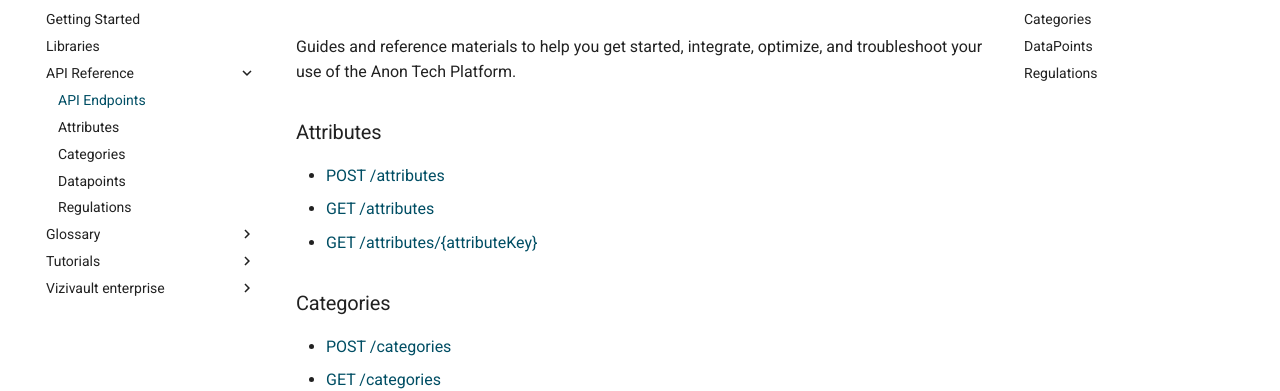
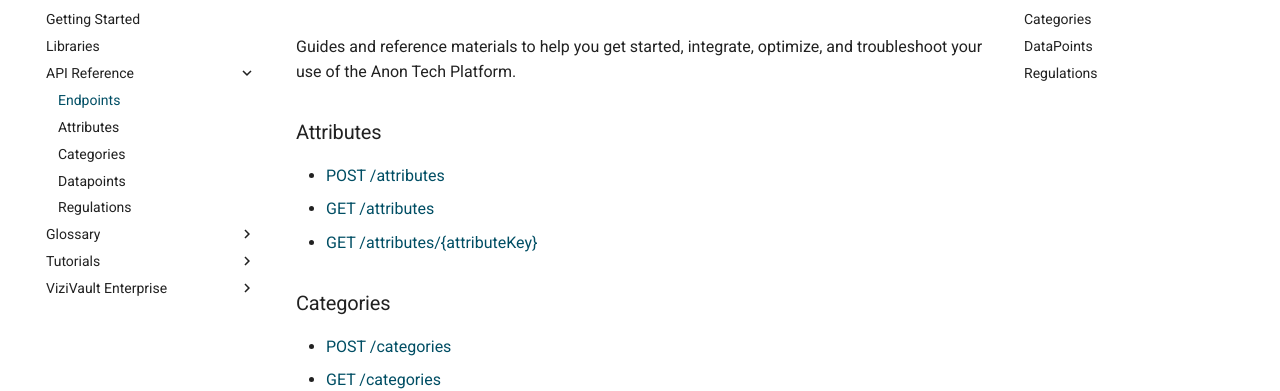
Before and after one commit to anontechnology/documentation, an MkDocs documentation site: the page built from docs/api/endpoints.md, in a window 1280 px wide. Shown: the part 146-537 px from the top of the page. Built offline with MkDocs 1.6.1 and Material for MkDocs 9.7.7, drawn with Linux system fonts in a browser that asks for light colours; some of the changed lines change nothing that is shown.

Commit message:
Added nav mapping

```diff
--- a/mkdocs.yml
+++ b/mkdocs.yml
@@ -7,6 +7,35 @@ theme:
   name: material
   logo: assets/images/anontech-cropped.png
   favicon: assets/images/favicon.png
+nav:
+  - Overview: index.md
+  - Getting Started: getting-started.md
+  - Libraries: libraries.md
+  - API Reference:
+    - Endpoints: api/endpoints.md
+    - Attributes: api/attributes.md
+    - Categories: api/categories.md
+    - Datapoints: api/datapoints.md
+    - Regulations: api/regulations.md
+  - Glossary:
+    - Attribute: glossary/attribute.md
+    - Category: glossary/category.md
+    - Datapoint: glossary/data-point.md
+    - Regulation: glossary/regulation.md
+    - Storage Request: glossary/storage-request.md
+  - Tutorials:
+    - Attribute Schemas: tutorials/attribute-schemas.md
+    - Data Sharing: tutorials/datasharing.md
+    - Regulation Rules: tutorials/regulation-rules.md
+    - Reports: tutorials/reports.md
+    - Search: tutorials/search.md
+  - ViziVault Enterprise:
+      - Applications: vizivault-enterprise/applications.md
+      - Attributes: vizivault-enterprise/attributes.md
+      - Categories: vizivault-enterprise/categories.md
+      - Overview: vizivault-enterprise/overview.md
+      - Regulations: vizivault-enterprise/regulations.md
+      - Vault: vizivault-enterprise/vault.md
 extra_css:
   - stylesheets/extra.css
 markdown_extensions:
```
Also changed, not shown: docs/api/attributes.md (renamed from docs/API Reference/attributes.md), docs/api/categories.md (renamed from docs/API Reference/categories.md), docs/api/datapoints.md (renamed from docs/API Reference/datapoints.md), docs/api/endpoints.md (renamed from docs/API Reference/api-endpoints.md), docs/api/regulations.md (renamed from docs/API Reference/regulations.md).
